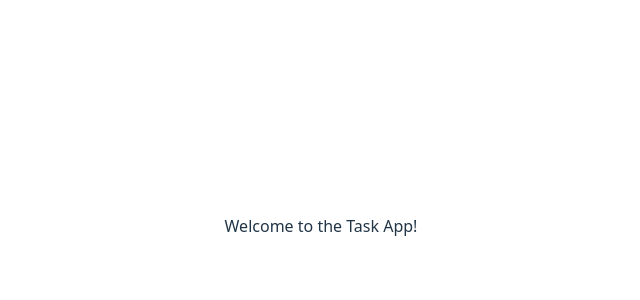
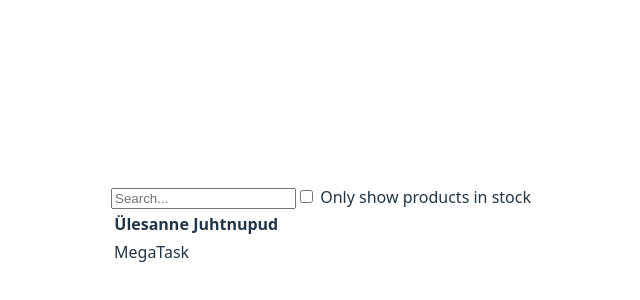
Before and after one commit to tormipoiss/TaskApp-TARpe23-Hajusrakendused, a React app in the folder frontend/: page / in a window 1280 px wide. Shown: the part 174-474 px from the top of the page, without its empty margins (319-959 px from the left). Built offline with nearby package versions, Linux system fonts and the light colour scheme; the HTML template or start-up script is replaced by a standard one.

Commit message:
added some frontend basic index

```diff
--- a/frontend/src/App.jsx
+++ b/frontend/src/App.jsx
@@ -2,15 +2,15 @@ import { useState } from 'react'
 import reactLogo from './assets/react.svg'
 import viteLogo from '/vite.svg'
 import './App.css'
+import FilterableTasksTable from './components/task/filterableTasksTable'
 
 function App() {
   const [count, setCount] = useState(0)
+  const tasks = [{"id":1,"title":"MegaTask"}]
 
   return (
     <>
-      <p>
-        Welcome to the Task App!
-      </p>
+      <FilterableTasksTable tasks={tasks} />
     </>
   )
 }
--- /dev/null
+++ b/frontend/src/components/task/filterableTasksTable.jsx
@@ -0,0 +1,20 @@
+import TasksTable from "./tasksTable";
+
+export default function FilterableTasksTable({ tasks }) {
+    return (
+        <div>
+            <form>
+                <input
+                    type="text"
+                    placeholder="Search..."/>
+                <label>
+                    <input
+                    type="checkbox" />
+                    {' '}
+                    Only show products in stock
+                </label>
+            </form>
+            <TasksTable tasks={tasks} />
+        </div>
+    );
+}
--- /dev/null
+++ b/frontend/src/components/task/tableParts/taskRow.jsx
@@ -0,0 +1,7 @@
+export default function TaskRow({task}) {
+    return (
+        <tr>
+            <td>{task.title}</td>
+        </tr>
+    );
+}
--- /dev/null
+++ b/frontend/src/components/task/tasksTable.jsx
@@ -0,0 +1,32 @@
+import TaskRow from "./tableParts/taskRow.jsx"
+
+export default function TasksTable({ tasks }) {
+  const rows = [];
+//   let lastDeadline = null;
+
+  tasks.forEach((task) => {
+    // if (task.deadline !== lastDeadline) {
+    //     rows.push(
+    //         <TaskRow
+    //             task={task} />
+    //     );
+    // }
+    rows.push(
+        <TaskRow
+            task={task} />
+    );
+    // lastDeadline = task.deadline
+  });
+
+  return (
+    <table>
+      <thead>
+        <tr>
+          <th>Ülesanne</th>
+          <th>Juhtnupud</th>
+        </tr>
+      </thead>
+      <tbody>{rows}</tbody>
+    </table>
+  );
+}
```
